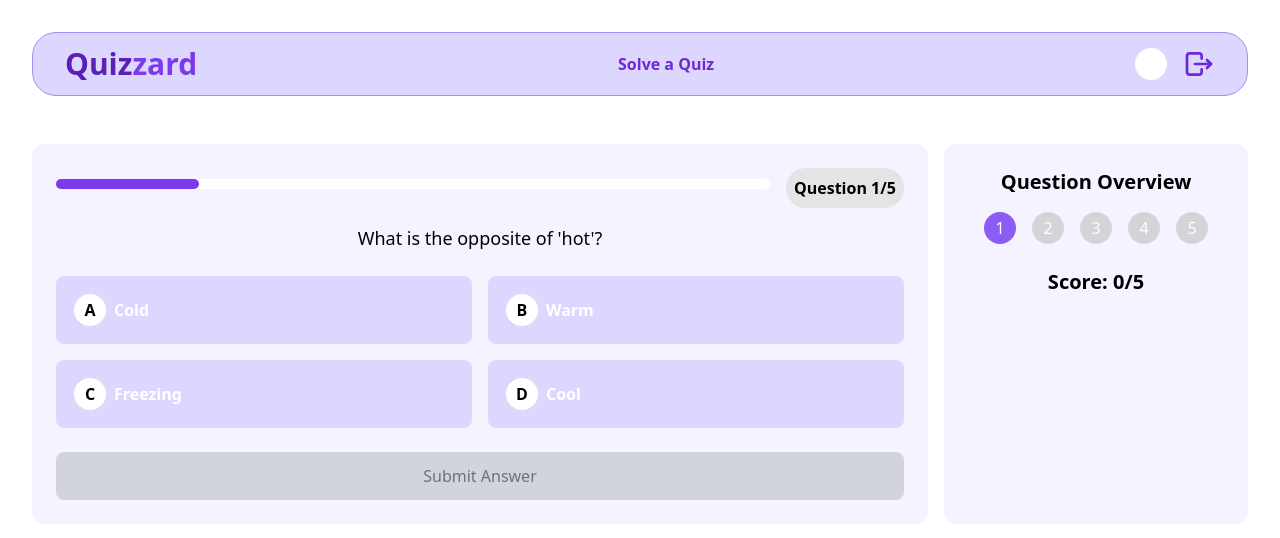
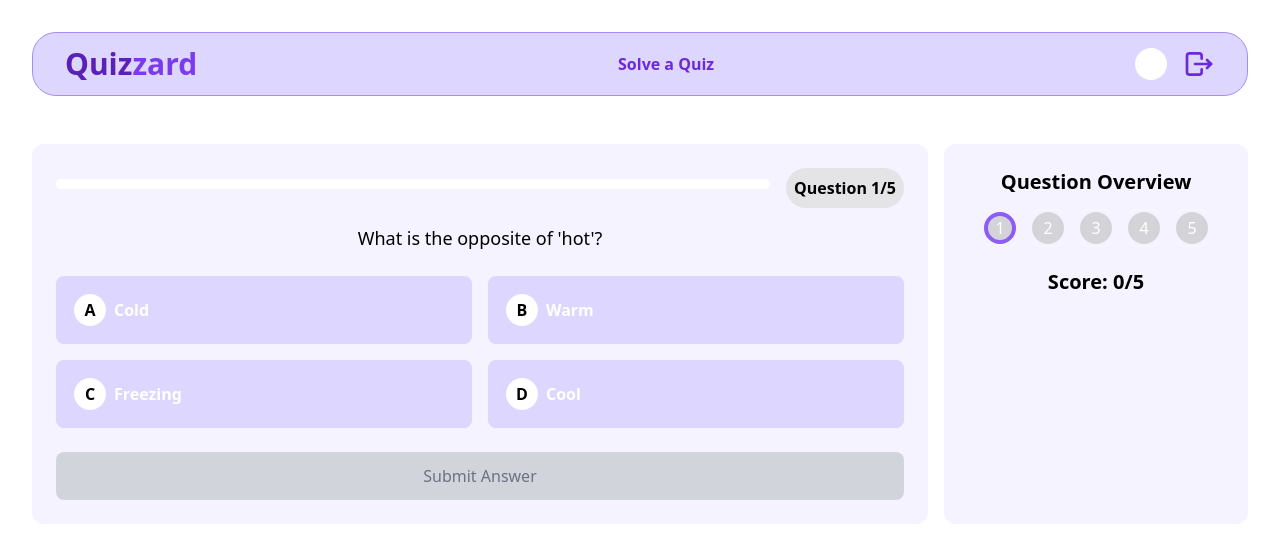
Before and after one commit to bounswe/bounswe2024group5, a React (Vite) app in the folder frontend/: page /quiz/3 in a window 1280 px wide. Shown: the top 538 px of the page. Built offline with nearby package versions, Linux system fonts and the light colour scheme.

Commit message:
finalize

```diff
--- a/frontend/src/components/solve-quiz/option.tsx
+++ b/frontend/src/components/solve-quiz/option.tsx
@@ -2,27 +2,45 @@ import { Question } from "../../types/question";
 import { IconCheck, IconX } from "@tabler/icons-react";
 import { cx } from "class-variance-authority";
 import { motion } from "framer-motion";
+import { OPTION_LABELS } from "./types";
 
-const optionLabels = ["A", "B", "C", "D"];
-
-export const Option = ({
+export const OptionButton = ({
   question,
   handleAnswer,
-  showResult,
   selectedAnswer,
   option,
   index,
+  answers,
+  currentQuestion,
 }: {
   question: Question;
   handleAnswer: (answer: string) => void;
-  showResult: boolean;
   selectedAnswer: string | undefined;
   option: string;
   index: number;
+  answers: (string | undefined)[];
+  currentQuestion: number;
 }) => {
-  const isThisOptionCorrectlySelected = option === question.answer;
-  const isThisOptionIncorrectlySelected =
-    showResult && option !== question.answer;
+  const isThisQuestionAnswered = answers[currentQuestion] !== undefined;
+  const isThisOptionSubmitted = answers[currentQuestion] === option;
+  const isThisOptionCorrect = option === question.answer;
+
+  const renderCorrect = isThisQuestionAnswered && isThisOptionCorrect;
+  const renderIncorrect =
+    isThisQuestionAnswered && isThisOptionSubmitted && !isThisOptionCorrect;
+
+  //   console.log(renderCorrect, renderIncorrect);
+  console.log({
+    isThisQuestionAnswered,
+    isThisOptionSubmitted,
+    isThisOptionCorrect,
+    renderCorrect,
+    renderIncorrect,
+    selectedAnswer,
+    option,
+    answers,
+  });
+  console.log(option, answers[index]);
   return (
     <motion.button
       whileHover={{ scale: 1.03 }}
@@ -30,10 +48,10 @@ export const Option = ({
       onClick={() => handleAnswer(option)}
       className={cx(
         "p-4 text-left  font-semibold rounded-lg transition-colors flex items-center border-2 border-transparent text-white",
-        showResult && isThisOptionCorrectlySelected
-          ? "bg-emerald-200 border-none"
-          : showResult && selectedAnswer === option
-          ? "bg-red-200 border-none"
+        renderCorrect
+          ? "bg-emerald-200"
+          : renderIncorrect
+          ? "bg-red-200 "
           : "bg-violet-200 hover:bg-violet-300",
 
         selectedAnswer === option
@@ -41,19 +59,17 @@ export const Option = ({
           : "hover:opacity-90"
       )}
     >
-      {showResult && isThisOptionCorrectlySelected ? (
+      {renderCorrect ? (
         <div className="flex items-center justify-center w-8 h-8 mr-2 rounded-full bg-emerald-500">
           <IconCheck className="text-white" />
         </div>
-      ) : showResult &&
-        selectedAnswer === option &&
-        isThisOptionIncorrectlySelected ? (
+      ) : renderIncorrect ? (
         <div className="flex items-center justify-center w-8 h-8 mr-2 bg-red-500 rounded-full">
           <IconX className="text-white" />
         </div>
       ) : (
         <span className="flex items-center justify-center w-8 h-8 mr-2 text-black bg-white rounded-full">
-          {optionLabels[index]}
+          {OPTION_LABELS[index]}
         </span>
       )}
       {option}
--- a/frontend/src/components/solve-quiz/progress-bar.tsx
+++ b/frontend/src/components/solve-quiz/progress-bar.tsx
@@ -3,11 +3,16 @@ import { Question } from "../../types/question";
 export const ProgressBar = ({
   currentQuestion,
   questions,
+  answers,
 }: {
   currentQuestion: number;
   questions: Question[];
+  answers: (string | undefined)[];
 }) => {
-  const progress = ((currentQuestion + 1) / questions.length) * 100;
+  const answeredQuestionsCount = answers.filter(
+    (answer) => answer !== undefined
+  ).length;
+  const progress = (answeredQuestionsCount / questions.length) * 100;
   return (
     <div className="flex items-center gap-4">
       <div className="w-full bg-white rounded-full h-2.5 mb-6">
--- a/frontend/src/components/solve-quiz/quiz-action-button.tsx
+++ b/frontend/src/components/solve-quiz/quiz-action-button.tsx
@@ -8,6 +8,7 @@ export const QuizActionButton = ({
   selectedAnswer,
   nextQuestion,
   submitAnswer,
+  answers,
 }: {
   showResult: boolean;
   questions: Question[];
@@ -15,7 +16,10 @@ export const QuizActionButton = ({
   selectedAnswer: string | undefined;
   nextQuestion: () => void;
   submitAnswer: () => void;
+  answers: (string | undefined)[];
 }) => {
+  const isThisQuestionAnswered = answers[currentQuestion] !== undefined;
+
   return (
     <motion.button
       whileHover={{ scale: 1.03 }}
@@ -29,12 +33,12 @@ export const QuizActionButton = ({
       }}
       disabled={!selectedAnswer}
       className={`mt-6 w-full py-3 rounded-lg transition-colors ${
-        selectedAnswer
+        selectedAnswer || isThisQuestionAnswered
           ? "bg-violet-500 text-white hover:bg-violet-600"
           : "bg-gray-300 text-gray-500 cursor-not-allowed"
       }`}
     >
-      {currentQuestion === questions.length - 1
+      {isThisQuestionAnswered && currentQuestion === questions.length - 1
         ? "Finish Quiz"
         : showResult
         ? "Next Question"
--- a/frontend/src/components/solve-quiz/quiz-overview.tsx
+++ b/frontend/src/components/solve-quiz/quiz-overview.tsx
@@ -1,36 +1,41 @@
 import { Question } from "../../types/question";
-
+import { cx } from "class-variance-authority";
 export const QuizOverview = ({
   questions,
   currentQuestion,
   score,
   answers,
+  handleNavigateToQuestion,
 }: {
   questions: Question[];
   currentQuestion: number;
   score: number;
-  answers: boolean[];
+  answers: (string | undefined)[];
+  handleNavigateToQuestion: (questionIndex: number) => void;
 }) => {
   return (
     <div className="flex flex-col items-center w-1/4 p-4 rounded-xl bg-violet-50">
       <h3 className="mt-2 mb-4 text-xl font-semibold">Question Overview</h3>
       <div className="grid grid-cols-5 gap-4">
-        {questions.map((_, index) => (
-          <div
-            key={index}
-            className={`w-8 h-8 rounded-full flex items-center justify-center text-white ${
-              index === currentQuestion
-                ? "bg-violet-500"
-                : index < answers.length
-                ? answers[index]
-                  ? "bg-emerald-500"
-                  : "bg-red-500"
-                : "bg-zinc-300"
-            }`}
-          >
-            {index + 1}
-          </div>
-        ))}
+        {questions.map((_, index) => {
+          return (
+            <div
+              key={index}
+              onClick={() => handleNavigateToQuestion(index)}
+              className={cx(
+                "w-8 h-8 rounded-full flex items-center justify-center text-white cursor-pointer",
+                getButtonColor({
+                  questionIndex: index,
+                  questions,
+                  answers,
+                }),
+                index === currentQuestion && "border-4 border-violet-500"
+              )}
+            >
+              {index + 1}
+            </div>
+          );
+        })}
       </div>
       <div className="mt-6 text-center">
         <p className="text-xl font-bold">
@@ -40,3 +45,28 @@ export const QuizOverview = ({
     </div>
   );
 };
+
+const getButtonColor = ({
+  questionIndex,
+
+  questions,
+  answers,
+}: {
+  questionIndex: number;
+
+  questions: Question[];
+  answers: (string | undefined)[];
+}) => {
+  const isQuestionAnswered = answers[questionIndex] !== undefined;
+  const isAnswerCorrect =
+    answers[questionIndex] === questions[questionIndex].answer;
+  const isQuestionCorrectlyAnswered = isQuestionAnswered && isAnswerCorrect;
+
+  if (!isQuestionAnswered) {
+    return "bg-zinc-300 hover:bg-zinc-200";
+  } else if (isQuestionCorrectlyAnswered) {
+    return "bg-emerald-500 hover:bg-emerald-300";
+  } else {
+    return "bg-red-500 hover:bg-red-300";
+  }
+};
--- /dev/null
+++ b/frontend/src/components/solve-quiz/types.ts
@@ -0,0 +1,3 @@
+export const OPTION_LABELS = ["A", "B", "C", "D"] as const;
+
+export type OptionLabel = keyof typeof OPTION_LABELS;
--- a/frontend/src/pages/solve-quiz-page.tsx
+++ b/frontend/src/pages/solve-quiz-page.tsx
@@ -1,23 +1,29 @@
 import { useEffect, useState } from "react";
 import { motion } from "framer-motion";
 import { quizzes } from "../types/question";
-import { Option } from "../components/solve-quiz/option";
+import { OptionButton } from "../components/solve-quiz/option";
 import Confetti from "react-confetti";
 import { QuizOverview } from "../components/solve-quiz/quiz-overview";
 import { ProgressBar } from "../components/solve-quiz/progress-bar";
 import { QuizActionButton } from "../components/solve-quiz/quiz-action-button";
 
 export const SolveQuizPage = () => {
+  const questions = quizzes[0].questions;
   const [currentQuestion, setCurrentQuestion] = useState(0);
+
   const [selectedAnswer, setSelectedAnswer] = useState<string | undefined>(
     undefined
   );
+
   const [isQuizFinished, setIsQuizFinished] = useState(false);
   const [confettiEnabled, setConfettiEnabled] = useState(false);
   const [showResult, setShowResult] = useState(false);
 
   const [score, setScore] = useState(0);
-  const [answers, setAnswers] = useState<boolean[]>([]);
+
+  const [answers, setAnswers] = useState<(string | undefined)[]>(
+    Array(questions.length).fill(undefined)
+  );
 
   const handleAnswer = (answer: string) => {
     if (!showResult) {
@@ -25,15 +31,30 @@ export const SolveQuizPage = () => {
     }
   };
 
+  console.log(answers);
+  const handleNavigateToQuestion = (questionIndex: number) => {
+    setCurrentQuestion(questionIndex);
+
+    if (answers[questionIndex]) {
+      setShowResult(true);
+    } else {
+      setShowResult(false);
+    }
+  };
+
   const submitAnswer = () => {
     if (selectedAnswer && !showResult) {
       setShowResult(true);
       const correct = selectedAnswer === questions[currentQuestion].answer;
+      if (correct) {
+        setScore((prev) => prev + 1);
+      }
 
-      if (correct) {
-        setScore(score + 1);
-      }
-      setAnswers([...answers, correct]);
+      setAnswers((prevAnswers) => {
+        const newAnswers = [...prevAnswers];
+        newAnswers[currentQuestion] = selectedAnswer;
+        return newAnswers;
+      });
     }
   };
 
@@ -41,7 +62,7 @@ export const SolveQuizPage = () => {
     if (currentQuestion < questions.length - 1) {
       setCurrentQuestion(currentQuestion + 1);
       setSelectedAnswer(undefined);
-      // setIsCorrect(undefined);
+
       setShowResult(false);
     } else {
       setIsQuizFinished(true);
@@ -53,34 +74,50 @@ export const SolveQuizPage = () => {
       setConfettiEnabled(true);
       setInterval(() => {
         setConfettiEnabled(false);
-      }, 5000);
+      }, 7000);
     }
   }, [isQuizFinished]);
 
-  const questions = quizzes[0].questions;
-
   return (
-    <div className="flex">
+    <div className="flex w-full">
       {confettiEnabled && <Confetti />}
+      {isQuizFinished ? (
+        <div className="flex items-center justify-center w-full h-full">
+          <div className="flex flex-col items-center p-6 rounded-xl bg-violet-50">
+            <h1 className="text-4xl font-bold">Quiz Finished!</h1>
+            <p className="mt-4 text-lg">
+              You scored {score} out of {questions.length}
+            </p>
+          </div>
+        </div>
+      ) : (
+        <>
           <motion.div
             initial={{ opacity: 0, y: 20 }}
             animate={{ opacity: 1, y: 0 }}
             transition={{ duration: 0.5 }}
             className="flex-grow p-6 mr-4 rounded-xl bg-violet-50"
           >
-        <ProgressBar currentQuestion={currentQuestion} questions={questions} />
+            <ProgressBar
+              currentQuestion={currentQuestion}
+              questions={questions}
+              answers={answers}
+            />
 
-        <p className="mb-6 text-lg">{questions[currentQuestion].question}</p>
+            <p className="mb-6 text-lg">
+              {questions[currentQuestion].question}
+            </p>
 
             <div className="grid grid-cols-2 gap-4 ">
               {questions[currentQuestion].options.map((option, index) => (
-            <Option
+                <OptionButton
                   index={index}
                   option={option}
                   selectedAnswer={selectedAnswer}
                   handleAnswer={handleAnswer}
-              showResult={showResult}
                   question={questions[currentQuestion]}
+                  answers={answers}
+                  currentQuestion={currentQuestion}
                 />
               ))}
             </div>
@@ -92,6 +129,7 @@ export const SolveQuizPage = () => {
               nextQuestion={nextQuestion}
               currentQuestion={currentQuestion}
               selectedAnswer={selectedAnswer}
+              answers={answers}
             />
           </motion.div>
 
@@ -100,7 +138,10 @@ export const SolveQuizPage = () => {
             currentQuestion={currentQuestion}
             score={score}
             answers={answers}
+            handleNavigateToQuestion={handleNavigateToQuestion}
           />
+        </>
+      )}
     </div>
   );
 };
```
Lines whose indentation alone changed are shown as unchanged.
